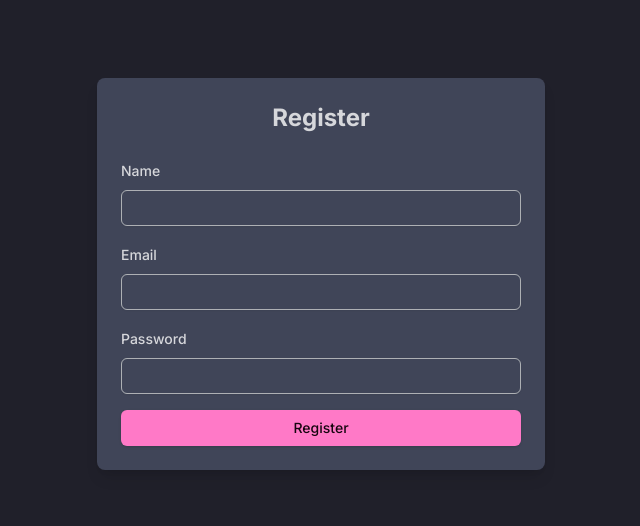
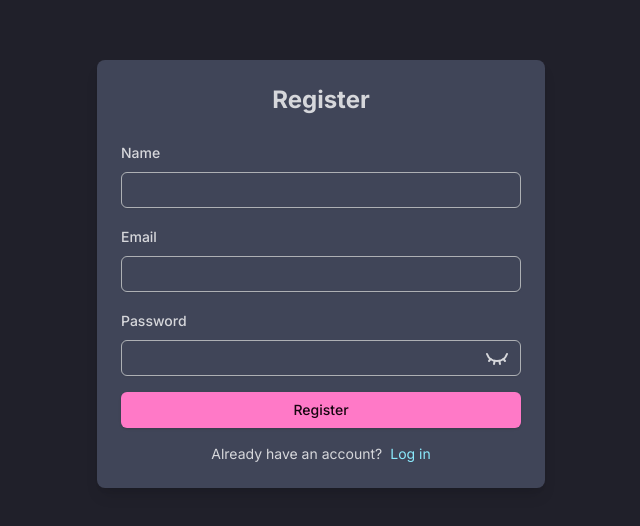
Before and after one commit to N-Dave-08/playground, a Next.js app in the folder crud/: page /register in a window 1280 px wide. Shown: the part 126-652 px from the top of the page, without its empty margins (319-959 px from the left). Built offline with nearby package versions, Linux system fonts and the light colour scheme.

Commit message:
added show password func

```diff
--- a/crud/src/app/register/page.tsx
+++ b/crud/src/app/register/page.tsx
@@ -11,7 +11,7 @@ export default function RegisterPage() {
 
   useEffect(() => {
     if (isAuthenticated) {
-      router.push('/login');
+      router.push('/');
     }
   }, [isAuthenticated, router]);
 
--- a/crud/src/components/auth/LoginForm.tsx
+++ b/crud/src/components/auth/LoginForm.tsx
@@ -3,11 +3,14 @@ import { useAuth } from '@/contexts/AuthContext';
 import { Button } from '@/components/ui/button';
 import { Input } from '@/components/ui/input';
 import { Label } from '@/components/ui/label';
+import { Eye, EyeClosedIcon } from 'lucide-react'
+import Link from 'next/link';
 
 export default function LoginForm() {
   const [email, setEmail] = useState('');
   const [password, setPassword] = useState('');
   const [error, setError] = useState('');
+  const [showPassword, setShowPassword] = useState(false)
   const { login } = useAuth();
 
   const handleSubmit = async (e: React.FormEvent) => {
@@ -36,13 +39,21 @@ export default function LoginForm() {
 
       <div className="space-y-2">
         <Label htmlFor="password">Password</Label>
+        <div className="relative">
           <Input
             id="password"
-          type="password"
+            type={`${showPassword ? 'text' : 'password'}`}
             value={password}
             onChange={(e) => setPassword(e.target.value)}
             required
+            className="pr-10"
           />
+          <div className="absolute inset-y-0 right-0 flex items-center pr-3 cursor-pointer" onClick={() => setShowPassword(prev => !prev)}>
+            {
+              showPassword ? <Eye /> : <EyeClosedIcon />
+            }
+          </div>
+        </div>
       </div>
 
       {error && <p className="text-red-500 text-sm">{error}</p>}
@@ -50,6 +61,9 @@ export default function LoginForm() {
       <Button type="submit" className="w-full">
         Login
       </Button>
+        <p className='flex gap-2 w-full justify-center text-sm'>Does not have an account?
+          <Link href={'/register'} className='text-info'>Create Account</Link>
+        </p>
     </form>
   );
 }
--- a/crud/src/components/auth/RegisterForm.tsx
+++ b/crud/src/components/auth/RegisterForm.tsx
@@ -3,11 +3,14 @@ import { useAuth } from '@/contexts/AuthContext';
 import { Button } from '@/components/ui/button';
 import { Input } from '@/components/ui/input';
 import { Label } from '@/components/ui/label';
+import { Eye, EyeClosedIcon } from 'lucide-react';
+import Link from 'next/link';
 
 export default function RegisterForm() {
   const [name, setName] = useState('');
   const [email, setEmail] = useState('');
   const [password, setPassword] = useState('');
+  const [showPassword, setShowPassword] = useState(false)
   const [error, setError] = useState('');
   const { register } = useAuth();
 
@@ -48,13 +51,21 @@ export default function RegisterForm() {
 
       <div className="space-y-2">
       <Label htmlFor="password">Password</Label>
+        <div className="relative">
           <Input
             id="password"
-          type="password"
+            type={`${showPassword ? 'text' : 'password'}`}
             value={password}
             onChange={(e) => setPassword(e.target.value)}
             required
+            className="pr-10"
           />
+          <div className="absolute inset-y-0 right-0 flex items-center pr-3 cursor-pointer" onClick={() => setShowPassword(prev => !prev)}>
+            {
+              showPassword ? <Eye /> : <EyeClosedIcon />
+            }
+          </div>
+        </div>
       </div>
 
       {error && <p className="text-red-500 text-sm">{error}</p>}
@@ -62,6 +73,9 @@ export default function RegisterForm() {
       <Button type="submit" className="w-full">
         Register
       </Button>
+      <p className='flex gap-2 w-full justify-center text-sm'>Already have an account?
+          <Link href={'/login'} className='text-info'>Log in</Link>
+        </p>
     </form>
   );
 }
```
Lines whose indentation alone changed are shown as unchanged.
